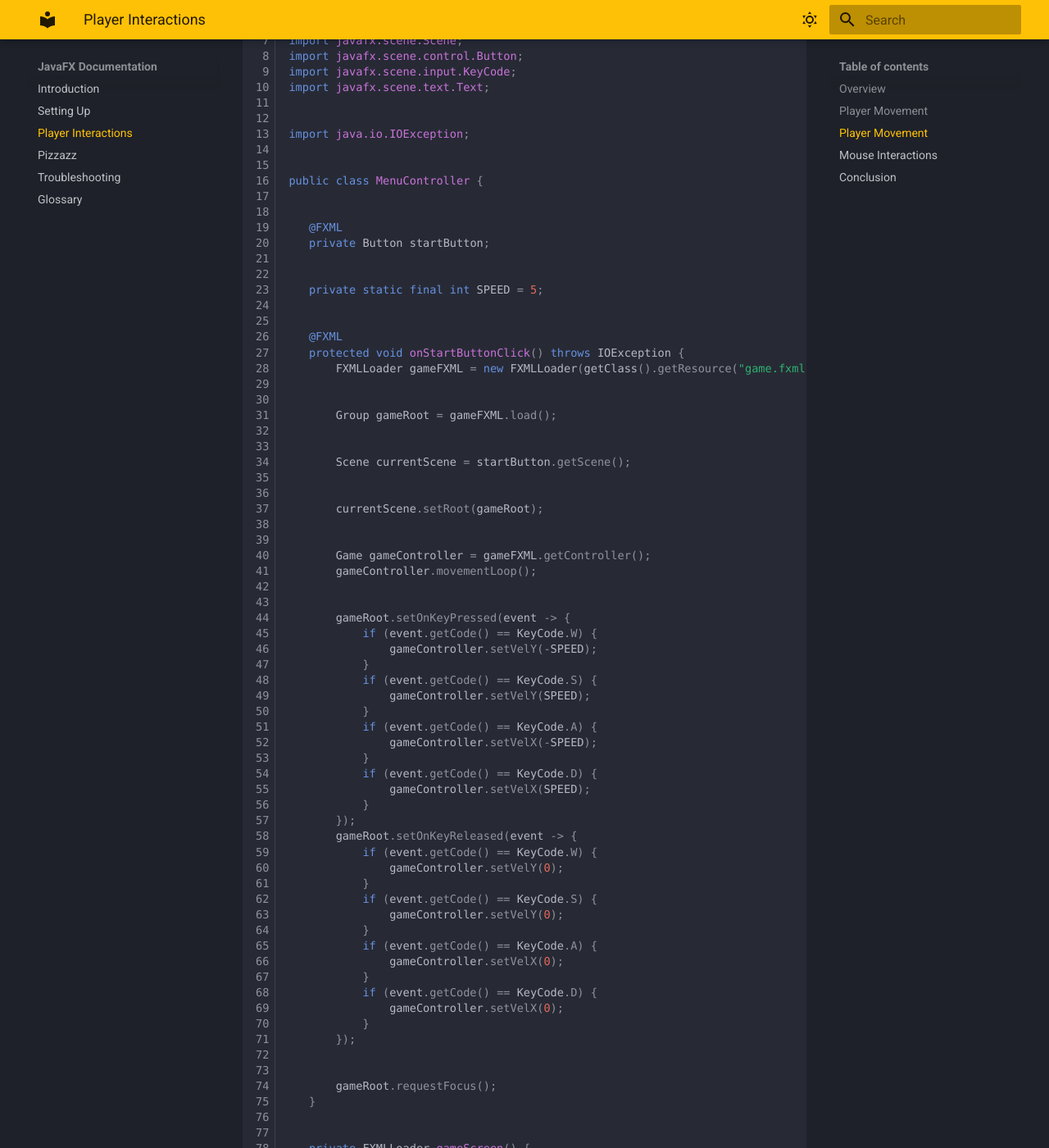
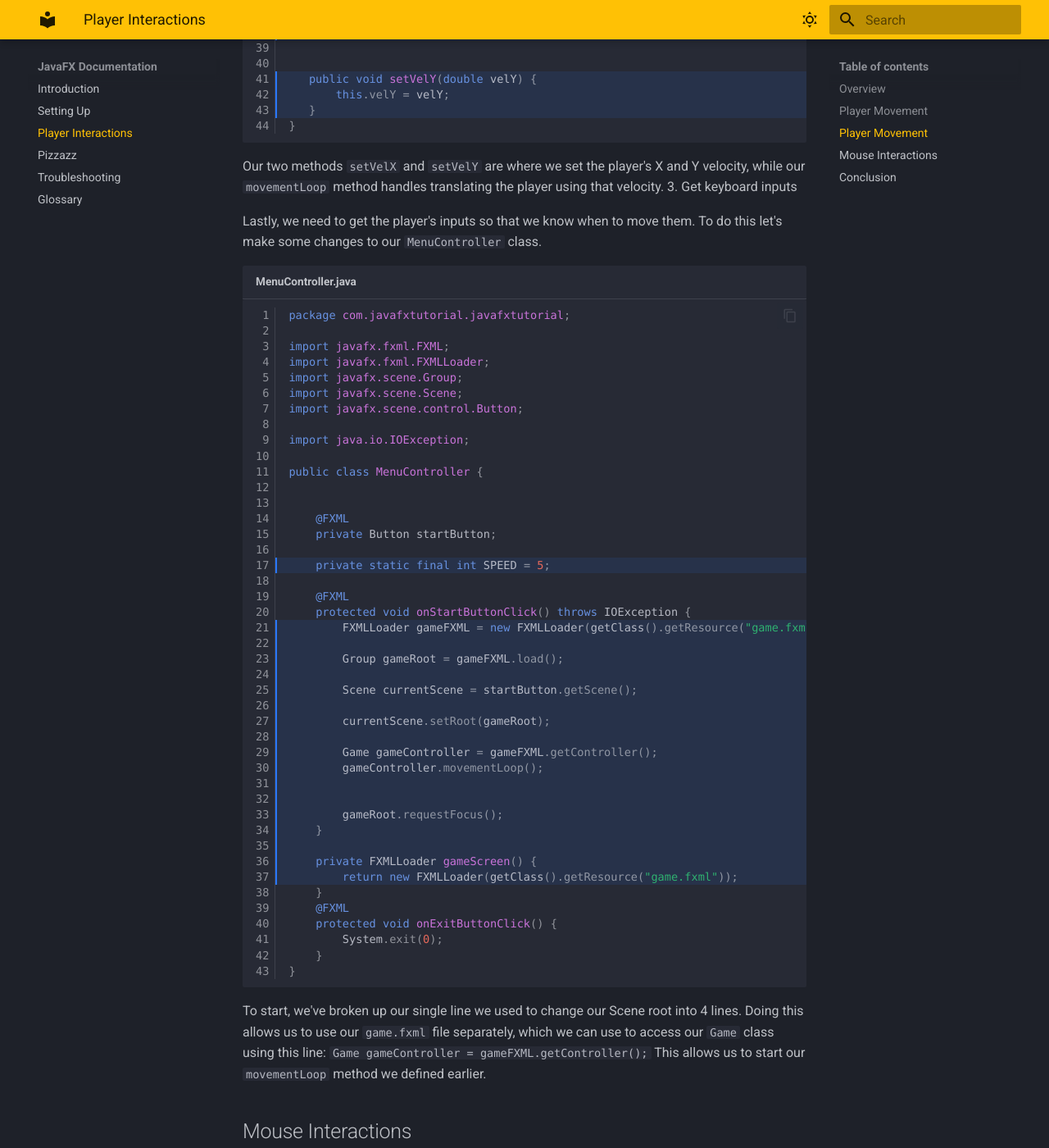
Before and after one commit to nillnought/javafx-documentation, an MkDocs documentation site: the page built from docs/Player_Interactions.md, in a window 1280 px wide and 1400 px high, scrolled down 6560 px. Shown: the whole window at 82% size. Built offline with MkDocs 1.6.1 and Material for MkDocs 9.7.7, drawn with Linux system fonts in a browser that asks for light colours; some web fonts are replaced; some of the changed text lies outside the part shown.

Commit message:
Add highlights to code blocks

````diff
--- a/docs/Player_Interactions.md
+++ b/docs/Player_Interactions.md
@@ -7,7 +7,7 @@ This section will focus on handling player interactions like inputs for movement
 Create a new class in our `com.` folder called "MenuController"
 ![Image Title](assets\PlayerInteractionsImages\newFile.png"ImageTitle"){: .center-image}
 Now, we need to tell our FXML file to use our controller.
-```xml title="mainMenu.fxml" linenums="1"
+```xml title="mainMenu.fxml" linenums="1" hl_lines="7"
     <?xml version="1.0" encoding="UTF-8"?>
 
 
@@ -20,8 +20,8 @@ Now, we need to tell our FXML file to use our controller.
    <Button>Exit</Button>
 </VBox>
 ```
-In order for us to change elements in our FXML file, we need to give the element an ID.
-```xml title="mainMenu.fxml" linenums="1"
+In order for us to change elements in our FXML file, we need to give the element an ID. We will be changing our text element, so let's give it an ID.
+```xml title="mainMenu.fxml" linenums="1" hl_lines="8"
 <?xml version="1.0" encoding="UTF-8"?>
 
 
@@ -37,7 +37,7 @@ In order for us to change elements in our FXML file, we need to give the element
 ```
 
 Now we can go to our `MenuController.java` class and add a method to change our text:
-```java title="MenuController.java" linenums="1"
+```java title="MenuController.java" linenums="1" hl_lines="4-5 9-16"
 package com.javafxtutorial.javafxtutorial;
 
 
@@ -57,8 +57,11 @@ public class MenuController {
 }
 
 ```
+!!! warning
+    The @FXML tag is required for any method that modifies an element in our FXML file.
+
 Lastly, let's go back to our FXML file and tell our start button to use this method when we click it:
-```xml title="mainMenu.fxml" linenums="1"
+```xml title="mainMenu.fxml" linenums="1" hl_lines="9"
 <?xml version="1.0" encoding="UTF-8"?>
 
 
@@ -77,7 +80,7 @@ Now run the application and click the start button, you should end up seeing thi
 
 Just having our text change when we click start is a bit boring, so let's change our method to load a new scene.
 First let's give our start button an ID:
-```xml title="mainMenu.fxml" linenums="1"
+```xml title="mainMenu.fxml" linenums="1" hl_lines="9"
 <?xml version="1.0" encoding="UTF-8"?>
 
 
@@ -91,7 +94,7 @@ First let's give our start button an ID:
 </VBox>
 ```
 Now we will change our method so that it uses the button to change the root of our scene to a empty group:
-```java title="MenuController.java" linenums="1"
+```java title="MenuController.java" linenums="1" hl_lines="5-7 11-12 17 21-24"
 package com.javafxtutorial.javafxtutorial;
 
 
@@ -118,17 +121,20 @@ public class MenuController {
    }
 }
 ```
+!!! note
+    We gave our button an ID so that we could use it to get the scene it is in.
+
 Now when we start our application and click the start button we should get an empty scene.
+![Image Title](assets\PlayerInteractionsImages\empty scene.png"ImageTitle"){: .center-image}
 Great! Now let's create a FXML file for our game scene:
 ![Image Title](assets\PlayerInteractionsImages\creategamescene.png"ImageTitle"){: .center-image}
 And let's modify our method to load this scene instead:
-```java title="MenuController.java" linenums="1"
+```java title="MenuController.java" linenums="1" hl_lines="5-6 21 25-27"
 package com.javafxtutorial.javafxtutorial;
 
 
 import javafx.fxml.FXML;
 import javafx.fxml.FXMLLoader;
-import javafx.scene.Group;
 import javafx.scene.Scene;
 import javafx.scene.control.Button;
 
@@ -157,16 +163,14 @@ public class MenuController {
     `fx:controller="com.javafxtutorial.javafxtutorial.Game"`
 
 Lastly, lets add a method for our exit button:
-```java title="MenuController.java" linenums="1"
+```java title="MenuController.java" linenums="1" hl_lines="29-32"
 package com.javafxtutorial.javafxtutorial;
 
 
 import javafx.fxml.FXML;
 import javafx.fxml.FXMLLoader;
-import javafx.scene.Group;
 import javafx.scene.Scene;
 import javafx.scene.control.Button;
-import javafx.scene.text.Text;
 
 
 import java.io.IOException;
@@ -195,7 +199,8 @@ public class MenuController {
 }
 ```
 Make sure to tell our exit button to use the method as well:
-```xml title="mainMenu.fxml" linenums="1"
+
+```xml title="mainMenu.fxml" linenums="1" hl_lines="10"
 <?xml version="1.0" encoding="UTF-8"?>
 
 
@@ -209,12 +214,15 @@ Make sure to tell our exit button to use the method as well:
 </VBox>
 ```
 ## Player Movement
+Now that our menu is set up, let's work on our game scene.
 <!-- How to set up collisions and handle them for events -->
-Create a class called Game.
+1. Create a class called Game.
+
 ![Image Title](assets\PlayerInteractionsImages\game.png"ImageTitle"){: .center-image}
 This is where we will handle our interaction and game logic.
+
 Before we start with player movement, let's set up our `game.fxml` scene.
-```xml title="game.fxml" linenums="1"
+```xml title="game.fxml" linenums="1" hl_lines="2-13"
 <?xml version="1.0" encoding="UTF-8"?>
 
 
@@ -230,9 +238,13 @@ Before we start with player movement, let's set up our `game.fxml` scene.
 </Group>
 ```
 For now, our player will be represented by a blue rectangle with the id "player".
+
+2. Handle translating the player
+
 To move our player we need to translate their X and Y positions when the player presses a key.
+
 Let's set up 3 methods in our game class to help do this:
-```java title="Game.java" linenums="1"
+```java title="Game.java" linenums="1" hl_lines="4-6 12-13 16-17 22-33 36-38 41-43"
 package com.javafxtutorial.javafxtutorial;
 
 
@@ -278,95 +290,60 @@ public class Game {
    }
 }
 ```
-Lastly, we need to make a change to our `MenuController.java` class:
-```java title="MenuController.java" linenums="1"
+Our two methods `setVelX` and `setVelY` are where we set the player's X and Y velocity, while our `movementLoop` method handles translating the player using that velocity.
+3. Get keyboard inputs
+
+Lastly, we need to get the player's inputs so that we know when to move them. To do this let's make some changes to our `MenuController` class.
+
+```java title="MenuController.java" linenums="1" hl_lines="17 21-37"
 package com.javafxtutorial.javafxtutorial;
-
 
 import javafx.fxml.FXML;
 import javafx.fxml.FXMLLoader;
 import javafx.scene.Group;
 import javafx.scene.Scene;
 import javafx.scene.control.Button;
-import javafx.scene.input.KeyCode;
-import javafx.scene.text.Text;
-
 
 import java.io.IOException;
-
 
 public class MenuController {
 
 
-   @FXML
-   private Button startButton;
+    @FXML
+    private Button startButton;
+
+    private static final int SPEED = 5;
+
+    @FXML
+    protected void onStartButtonClick() throws IOException {
+        FXMLLoader gameFXML = new FXMLLoader(getClass().getResource("game.fxml"));
+
+        Group gameRoot = gameFXML.load();
+
+        Scene currentScene = startButton.getScene();
+
+        currentScene.setRoot(gameRoot);
+
+        Game gameController = gameFXML.getController();
+        gameController.movementLoop();
 
 
-   private static final int SPEED = 5;
+        gameRoot.requestFocus();
+    }
 
-
-   @FXML
-   protected void onStartButtonClick() throws IOException {
-       FXMLLoader gameFXML = new FXMLLoader(getClass().getResource("game.fxml"));
-
-
-       Group gameRoot = gameFXML.load();
-
-
-       Scene currentScene = startButton.getScene();
-
-
-       currentScene.setRoot(gameRoot);
-
-
-       Game gameController = gameFXML.getController();
-       gameController.movementLoop();
-
-
-       gameRoot.setOnKeyPressed(event -> {
-           if (event.getCode() == KeyCode.W) {
-               gameController.setVelY(-SPEED);
-           }
-           if (event.getCode() == KeyCode.S) {
-               gameController.setVelY(SPEED);
-           }
-           if (event.getCode() == KeyCode.A) {
-               gameController.setVelX(-SPEED);
-           }
-           if (event.getCode() == KeyCode.D) {
-               gameController.setVelX(SPEED);
-           }
-       });
-       gameRoot.setOnKeyReleased(event -> {
-           if (event.getCode() == KeyCode.W) {
-               gameController.setVelY(0);
-           }
-           if (event.getCode() == KeyCode.S) {
-               gameController.setVelY(0);
-           }
-           if (event.getCode() == KeyCode.A) {
-               gameController.setVelX(0);
-           }
-           if (event.getCode() == KeyCode.D) {
-               gameController.setVelX(0);
-           }
-       });
-
-
-       gameRoot.requestFocus();
-   }
-
-
-   private FXMLLoader gameScreen() {
-       return new FXMLLoader(getClass().getResource("game.fxml"));
-   }
-   @FXML
-   protected void onExitButtonClick() {
-       System.exit(0);
-   }
+    private FXMLLoader gameScreen() {
+        return new FXMLLoader(getClass().getResource("game.fxml"));
+    }
+    @FXML
+    protected void onExitButtonClick() {
+        System.exit(0);
+    }
 }
 
 ```
+To start, we've broken up our single line we used to change our Scene root into 4 lines.
+Doing this allows us to use our `game.fxml` file separately, which we can use to access our `Game` class using this line: `Game gameController = gameFXML.getController();`
+This allows us to start our `movementLoop` method we defined earlier.
 
 ## Mouse Interactions
 The last type of player interaction we will handle is mouse interactions. For this we will use the orange rectangle we added to our scene previously.
--- a/mkdocs.yml
+++ b/mkdocs.yml
@@ -42,6 +42,7 @@ markdown_extensions:
   - md_in_html
   - pymdownx.blocks.caption
   - tables
+  - sane_lists
   - pymdownx.emoji:
       emoji_index: !!python/name:material.extensions.emoji.twemoji
       emoji_generator: !!python/name:material.extensions.emoji.to_svg
````
Also changed, not shown: docs/index.md (+2 -2 lines), docs/assets/PlayerInteractionsImages/empty scene.png (added).
